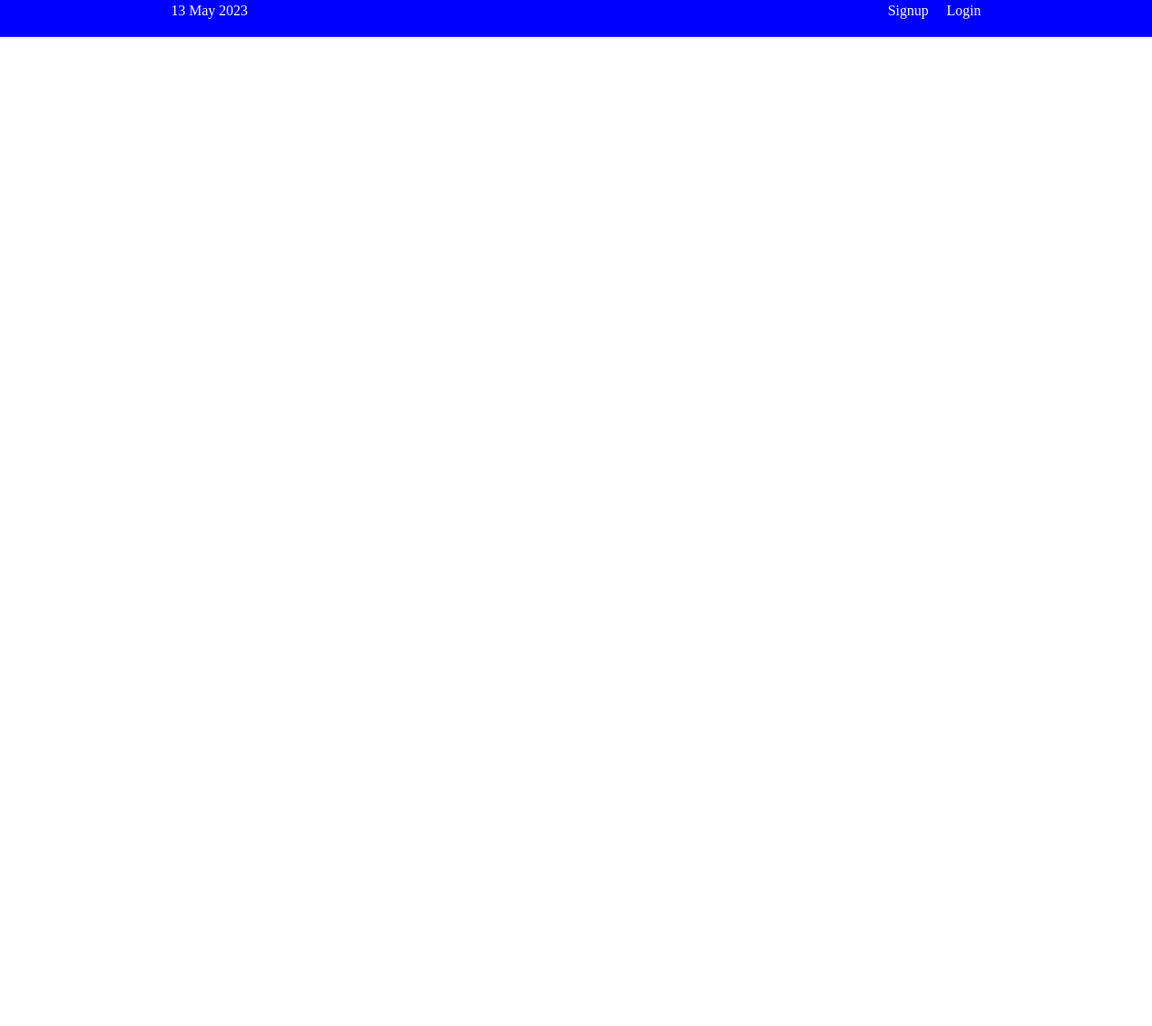
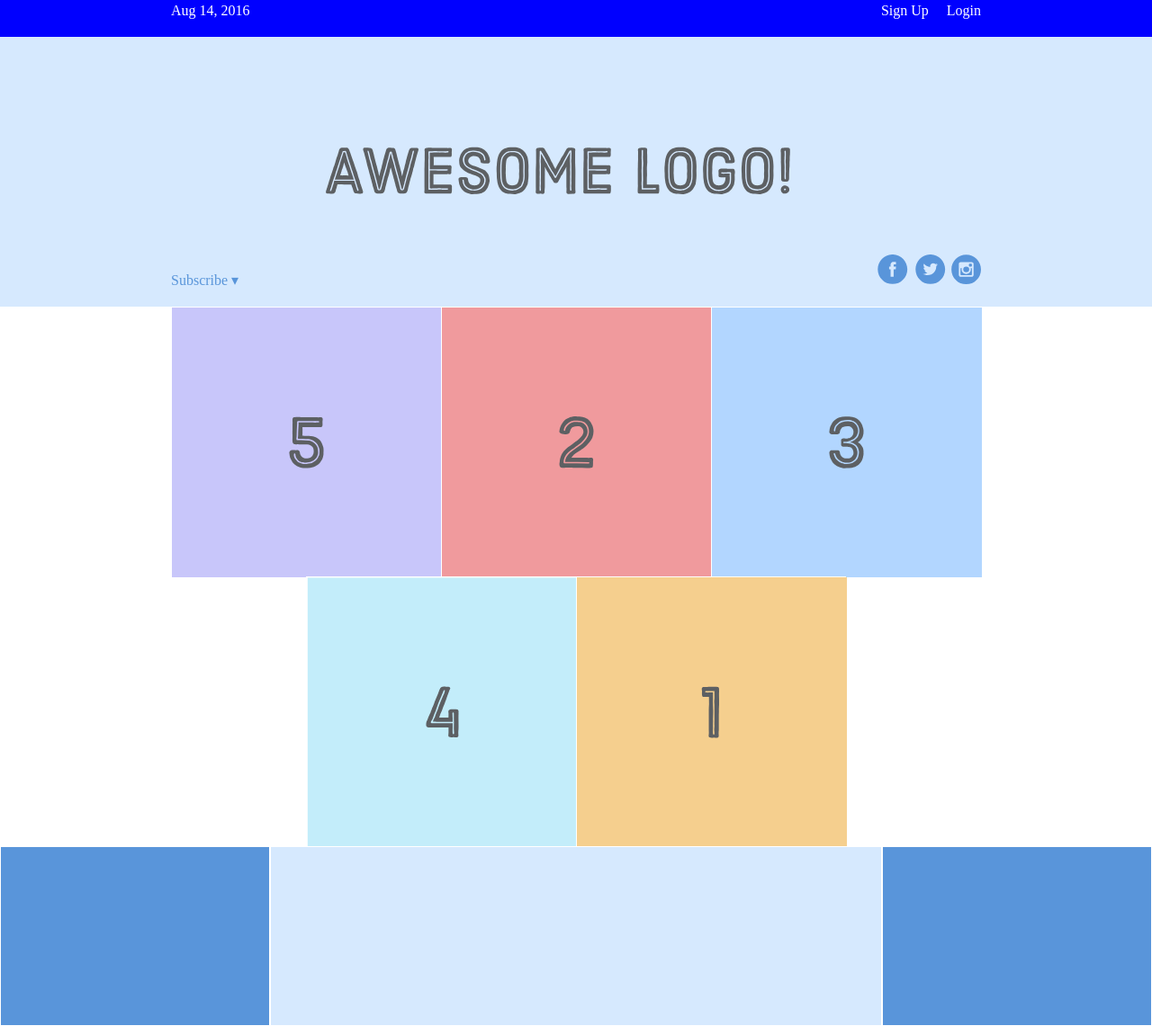
Before and after one commit to vpshirkar/FLEXBOX, a plain HTML site: page index.html in a window 1280 px wide. Shown: the part 17-1158 px from the top of the page at 90% size. Before the commit the page ends 800 px from the top, so only its background shows below. Drawn offline with Linux system fonts and the light colour scheme.

Commit message:
Edit images/awesome-logo.svg  images/five.svg images/four.svg images/one.svg images/social-icons.svg images/three.svg images/two.svg index.html styles.css

```diff
--- a/index.html
+++ b/index.html
@@ -10,12 +10,43 @@
 </head>
 
 <body>
-    <div class="menu-container">
-        <div class="menu">
-            <div class="date">13 May 2023</div>
-            <div class="links"><div class="signup">Signup</div>
-            <div class="login">Login</div></div>
+    <div class='menu-container'>
+        <div class='menu'>
+          <div class='date'>Aug 14, 2016</div>
+          <div class='signup'>Sign Up</div>
+          <div class='login'>Login</div>
         </div>
+      </div>
+    <div class='header-container'>
+        <div class='header'>
+            <div class='subscribe'>Subscribe &#9662;</div>
+            <div class='logo'><img src='images/awesome-logo.svg' /></div>
+            <div class='social'><img src='images/social-icons.svg' /></div>
+        </div>
+    </div>
+    <div class='photo-grid-container'>
+        <div class='photo-grid'>
+            <div class='photo-grid-item first-item'>
+                <img src='images/one.svg' />
+            </div>
+            <div class='photo-grid-item'>
+                <img src='images/two.svg' />
+            </div>
+            <div class='photo-grid-item'>
+                <img src='images/three.svg' />
+            </div>
+            <div class='photo-grid-item'>
+                <img src='images/four.svg' />
+            </div>
+            <div class='photo-grid-item last-item'>
+                <img src='images/five.svg' />
+            </div>
+        </div>
+    </div>
+    <div class='footer'>
+        <div class='footer-item footer-one'></div>
+        <div class='footer-item footer-two'></div>
+        <div class='footer-item footer-three'></div>
     </div>
 </body>
 
--- a/styles.css
+++ b/styles.css
@@ -20,11 +20,90 @@
     display: flex;
     justify-content: space-between;
 }
+
 .links {
     /* border: 1px solid white; */
     display: flex;
     justify-content: flex-end;
 }
+
 .login {
     margin-left: 20px;
 }
+
+.header-container {
+    color: #5995DA;
+    background-color: #D6E9FE;
+    display: flex;
+    justify-content: center;
+}
+
+.header {
+    width: 900px;
+    height: 300px;
+    display: flex;
+    justify-content: space-between;
+    align-items: center;
+}
+
+.photo-grid-container {
+    display: flex;
+    justify-content: center;
+}
+
+.photo-grid {
+    width: 900px;
+    display: flex;
+    justify-content: center;
+    flex-wrap: wrap;
+    flex-direction: row;
+    /* <--- Really freaking cool! */
+    align-items: center;
+}
+
+.photo-grid-item {
+    border: 1px solid #fff;
+    width: 300px;
+    height: 300px;
+}
+
+.first-item {
+    order: 1;
+}
+
+.last-item {
+    order: -1;
+}
+
+.social,
+.subscribe {
+    align-self: flex-end;
+    margin-bottom: 20px;
+}
+
+.footer {
+    display: flex;
+    justify-content: space-between;
+}
+
+.footer-item {
+    border: 1px solid #fff;
+    background-color: #D6E9FE;
+    height: 200px;
+    flex: 1;
+}
+
+.footer-three {
+    flex: 2;
+}
+
+.footer-one,
+.footer-three {
+    background-color: #5995DA;
+    flex: initial;
+    width: 300px;
+}
+
+.signup {
+    margin-left: auto;
+  }
```
Also changed, not shown: images/awesome-logo.svg (added), images/five.svg (added), images/four.svg (added), images/one.svg (added), images/social-icons.svg (added), images/three.svg (added), images/two.svg (added).
